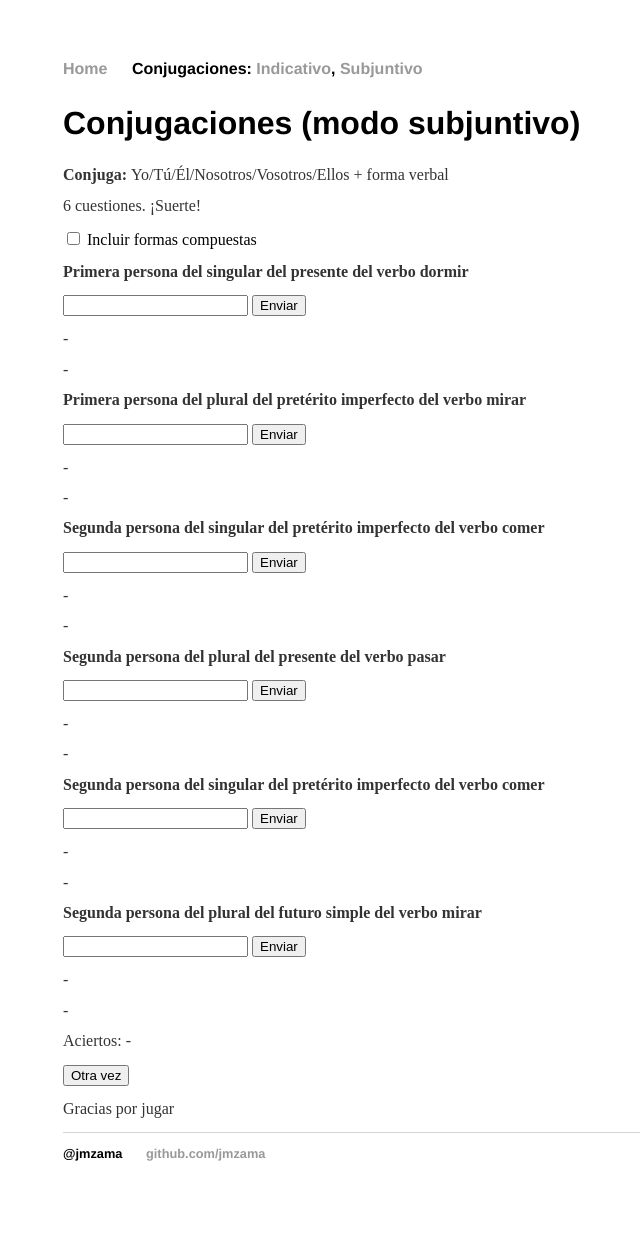
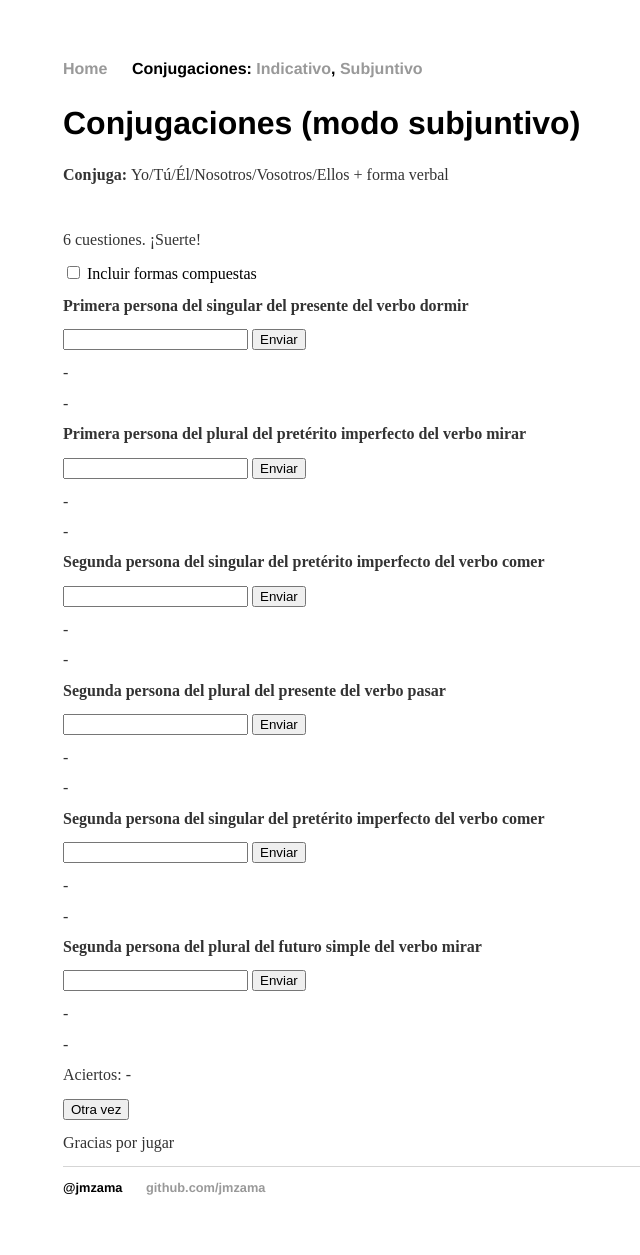
Before and after one commit to jmzama/jmzama.github.io, a Jekyll site: the page built from conjugaciones/subjuntivo.html, in a window 1280 px wide. Shown: the whole page, without its empty margins (129-769 px from the left). Built offline with Jekyll 4.4.1, drawn with Linux system fonts in a browser that asks for light colours; before the commit the page ends 1221 px from its top, so only the background shows below that.

```diff
--- a/conjugaciones/subjuntivo.html
+++ b/conjugaciones/subjuntivo.html
@@ -8,7 +8,7 @@ title: Juego de las conjugaciones
 
 <p><b>Conjuga: </b>Yo/Tú/Él/Nosotros/Vosotros/Ellos + forma verbal</p>
 
-<p>6 cuestiones. ¡Suerte!</p>
+<br><p>6 cuestiones. ¡Suerte!</p>
 
 <input id="compuestas" type="checkbox" onclick="otra()"><label for="compuestas"> Incluir formas compuestas</label>
 
```
